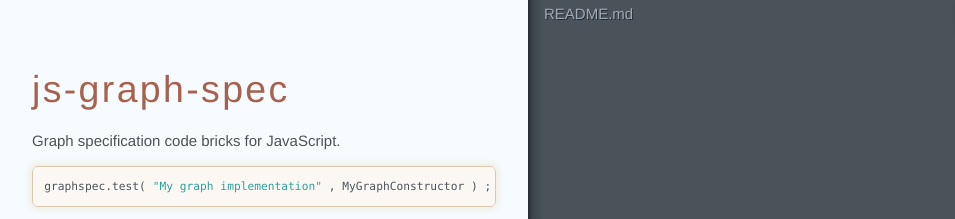
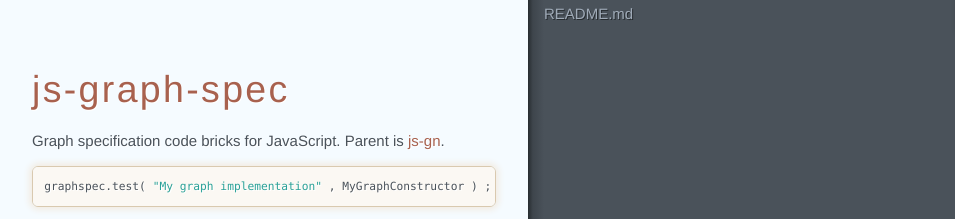
Before and after one commit to graph-data-structure/specification, a plain HTML site: page index.html in a window 1280 px wide. Shown: the top 219 px of the page, 0-955 px from the left. Drawn offline with Linux system fonts and the light colour scheme; grey boxes are pictures that could not be loaded.

Commit message:
undefined

```diff
--- a/index.html
+++ b/index.html
@@ -1,5 +1,6 @@
 <!DOCTYPE html><html lang="en"><head><title>index</title></head><meta http-equiv="Content-Type" content="text/html; charset=utf-8"><meta name="viewport" content="width=device-width, initial-scale=1.0, minimum-scale=1.0, maximum-scale=1.0"><meta name="groc-relative-root" content=""><meta name="groc-document-path" content="index"><meta name="groc-project-path" content="README.md"><meta name="groc-github-url" content="https://github.com/aureooms/js-graph-spec"><link rel="stylesheet" type="text/css" media="all" href="assets/style.css"><script type="text/javascript" src="assets/behavior.js"></script><body><div id="meta"><div class="file-path"><a href="https://github.com/aureooms/js-graph-spec/blob/master/README.md">README.md</a></div></div><div id="document"><div class="segment"><div class="comments "><div class="wrapper"><h1 id="-js-graph-spec-http-aureooms-github-io-js-graph-spec-"><a href="http://aureooms.github.io/js-graph-spec">js-graph-spec</a></h1>
-<p>Graph specification code bricks for JavaScript.</p>
+<p>Graph specification code bricks for JavaScript. Parent is
+<a href="https://github.com/aureooms/js-gn">js-gn</a>.</p>
 <pre><code class="lang-js">graphspec.test( <span class="hljs-string">"My graph implementation"</span> , MyGraphConstructor ) ;</code></pre>
 <p><a href="https://raw.githubusercontent.com/aureooms/js-graph-spec/master/LICENSE"><img src="http://img.shields.io/npm/l/aureooms-js-graph-spec.svg?style=flat" alt="NPM license"></a>
 <a href="https://www.npmjs.org/package/aureooms-js-graph-spec"><img src="http://img.shields.io/npm/v/aureooms-js-graph-spec.svg?style=flat" alt="NPM version"></a>
```
